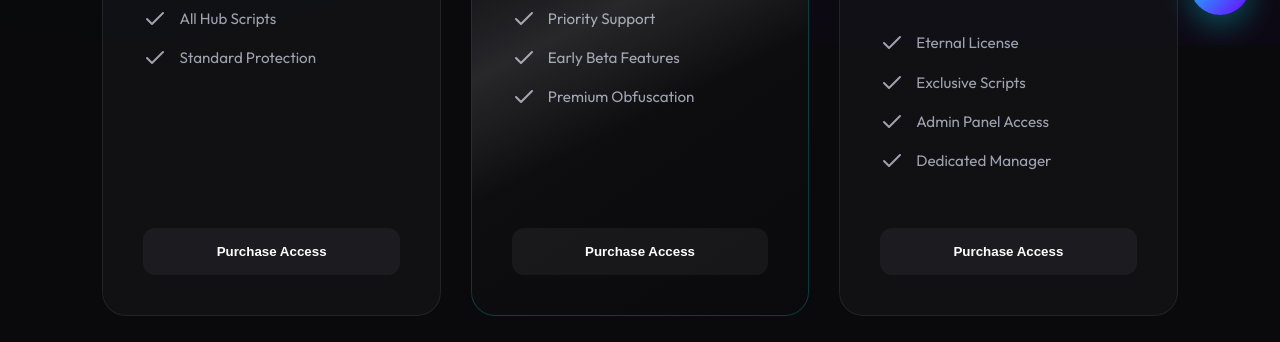
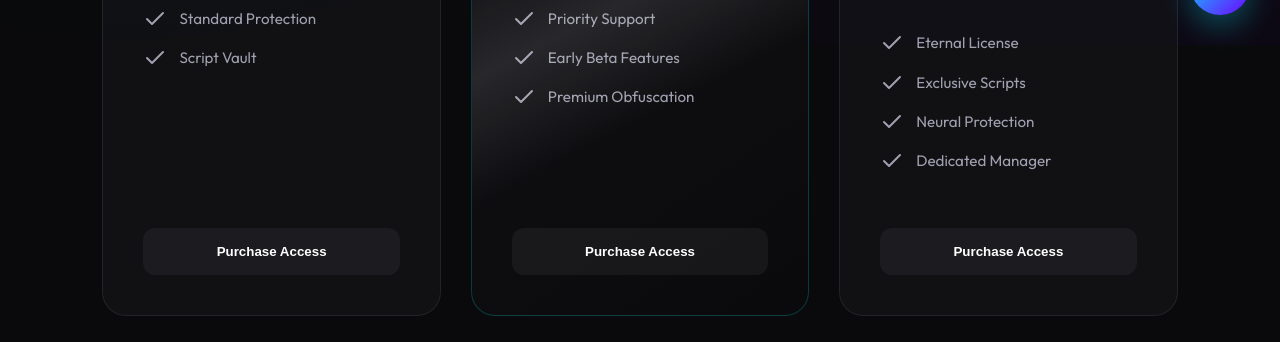
Before and after one commit to ypibsvanderdev/keys-for-website, a website built with Vite: page index.html in a window 1280 px wide. Shown: the part 755-1097 px from the top of the page. Built offline with nearby package versions, Linux system fonts and the light colour scheme.

Commit message:
Remove Hub Scripts and Admin Panel from pricing cards

```diff
--- a/index.html
+++ b/index.html
@@ -48,8 +48,8 @@
                 <div class="price">7 Days</div>
                 <ul class="features">
                     <li><i data-lucide="check"></i> 1 Week Access</li>
-                    <li><i data-lucide="check"></i> All Hub Scripts</li>
                     <li><i data-lucide="check"></i> Standard Protection</li>
+                    <li><i data-lucide="check"></i> Script Vault</li>
                 </ul>
                 <button class="buy-btn" onclick="openPayment('7 Days')">Purchase Access</button>
             </div>
@@ -73,7 +73,7 @@
                 <ul class="features">
                     <li><i data-lucide="check"></i> Eternal License</li>
                     <li><i data-lucide="check"></i> Exclusive Scripts</li>
-                    <li><i data-lucide="check"></i> Admin Panel Access</li>
+                    <li><i data-lucide="check"></i> Neural Protection</li>
                     <li><i data-lucide="check"></i> Dedicated Manager</li>
                 </ul>
                 <button class="buy-btn" onclick="openPayment('Lifetime')">Purchase Access</button>
```
